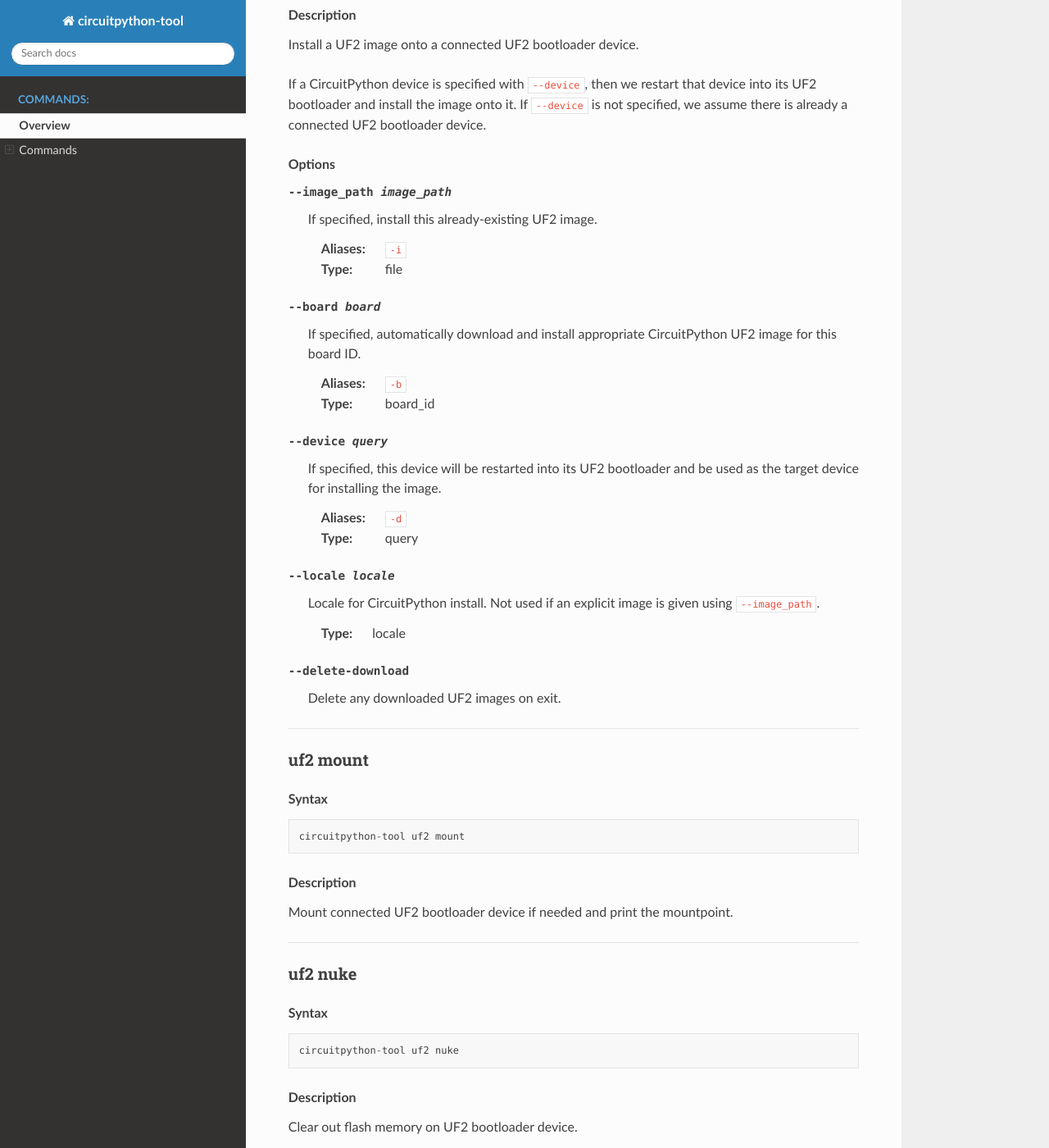
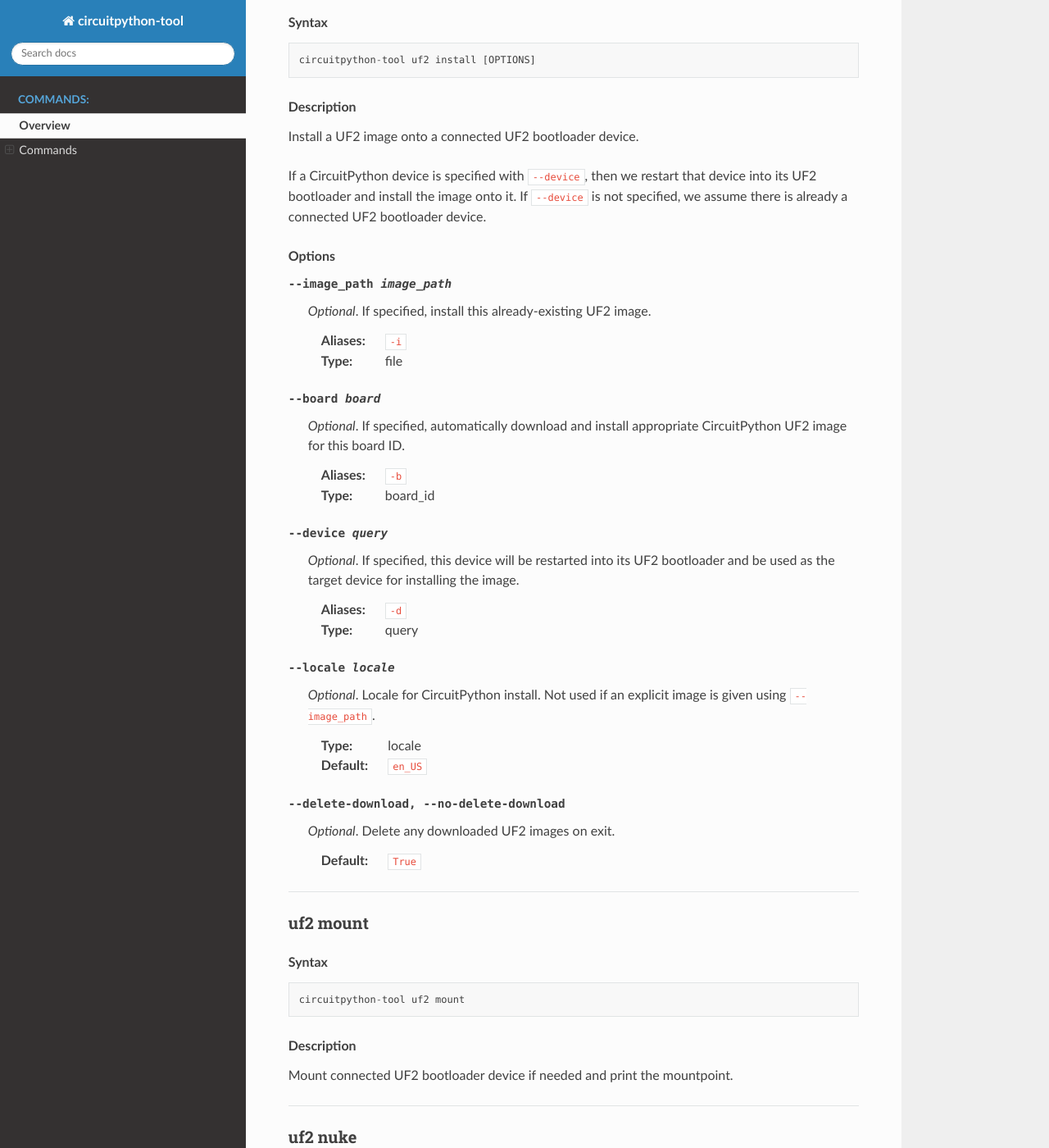
Before and after one commit to dhrosa/circuitpython_tool, a Sphinx documentation site: the page built from docs/source/generated_cli_docs.rst, in a window 1280 px wide and 1400 px high, scrolled down 5581 px. Shown: the whole window at 82% size. Built offline with Sphinx 7.4.7 and the Read the Docs theme 2.0.0, drawn with Linux system fonts in a browser that asks for light colours; some of the changed text lies outside the part shown.

Commit message:
Document default values, requiredness, and negative flags

```diff
--- a/docs/source/generated_cli_docs.rst
+++ b/docs/source/generated_cli_docs.rst
@@ -39,15 +39,16 @@
 
 --log-level log_level
 
-   Only display logs at or above ths level.
+   *Optional*. Only display logs at or above ths level.
 
    :Aliases: ``-l``
    :Choices: ``DEBUG``, ``INFO``, ``WARNING``, ``ERROR``
+   :Default: ``INFO``
 
 
 --fake-device-config fake_device_config
 
-   Path to TOML configuration file for fake devices. For use in tests and demos.
+   *Optional*. Path to TOML configuration file for fake devices. For use in tests and demos.
 
    :Aliases: ``-f``
    :Type: file
@@ -55,9 +56,10 @@
 
 --version
 
-   Show the version and exit.
+   *Optional*. Show the version and exit.
 
    :Aliases: ``-v``
+   :Default: ``False``
 
 
 
@@ -156,7 +158,7 @@
 
 --save fake_device_save_path
 
-   If set, save devices to a TOML file for later recall using the ``--fake-devices`` flag.
+   *Optional*. If set, save devices to a TOML file for later recall using the ``--fake-devices`` flag.
 
    :Aliases: ``-s``
    :Type: file
@@ -307,15 +309,17 @@
 
 --locale locale
 
-   Locale for CircuitPython install.
+   *Optional*. Locale for CircuitPython install.
 
    :Type: locale
+   :Default: ``en_US``
 
 
---offline
+--offline, --no-offline
 
-   If true, just print the download URL without actually downloading.
+   *Optional*. If true, just print the download URL without actually downloading.
 
+   :Default: ``False``
 
 
 
@@ -384,7 +388,7 @@
 
 --image_path image_path
 
-   If specified, install this already-existing UF2 image.
+   *Optional*. If specified, install this already-existing UF2 image.
 
    :Aliases: ``-i``
    :Type: file
@@ -392,7 +396,7 @@
 
 --board board
 
-   If specified, automatically download and install appropriate CircuitPython UF2 image for this board ID.
+   *Optional*. If specified, automatically download and install appropriate CircuitPython UF2 image for this board ID.
 
    :Aliases: ``-b``
    :Type: board_id
@@ -400,7 +404,7 @@
 
 --device query
 
-   If specified, this device will be restarted into its UF2 bootloader and be used as the target device for installing the image.
+   *Optional*. If specified, this device will be restarted into its UF2 bootloader and be used as the target device for installing the image.
 
    :Aliases: ``-d``
    :Type: query
@@ -408,15 +412,17 @@
 
 --locale locale
 
-   Locale for CircuitPython install. Not used if an explicit image is given using ``--image_path``.
+   *Optional*. Locale for CircuitPython install. Not used if an explicit image is given using ``--image_path``.
 
    :Type: locale
+   :Default: ``en_US``
 
 
---delete-download
+--delete-download, --no-delete-download
 
-   Delete any downloaded UF2 images on exit.
+   *Optional*. Delete any downloaded UF2 images on exit.
 
+   :Default: ``True``
 
 
 
@@ -550,27 +556,30 @@
 
 --dir source_dir
 
-   Path containing source code to upload. If not specified, the source directory is guessed by searching the current directory and its descendants for user code (e.g. ``code.py``).
+   *Optional*. Path containing source code to upload. If not specified, the source directory is guessed by searching the current directory and its descendants for user code (e.g. ``code.py``).
 
    :Aliases: ``-d``
    :Type: directory
 
 
---circup
+--circup, --no-circup
 
-   If true, use `circup` to automatically install library dependencies on the target device.
+   *Optional*. If true, use `circup` to automatically install library dependencies on the target device.
 
+   :Default: ``False``
 
 
 --mode mode
 
-   Whether to upload code once, or continuously.
+   *Optional*. Whether to upload code once, or continuously.
 
    :Choices: ``single-shot``, ``watch``
+   :Default: ``watch``
 
 
 --batch-period batch_period
 
-   Batch filesystem events that happen within this period. This reduces spurious uploads when files update in quick succession. Unit: seconds
+   *Optional*. Batch filesystem events that happen within this period. This reduces spurious uploads when files update in quick succession. Unit: seconds
 
    :Type: float
+   :Default: ``0.25``
```
Also changed, not shown: 1 other file.
